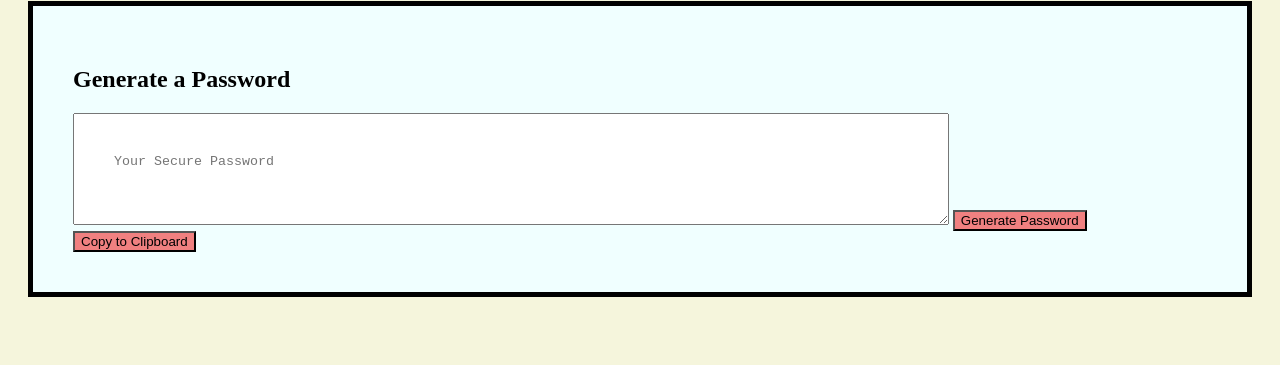
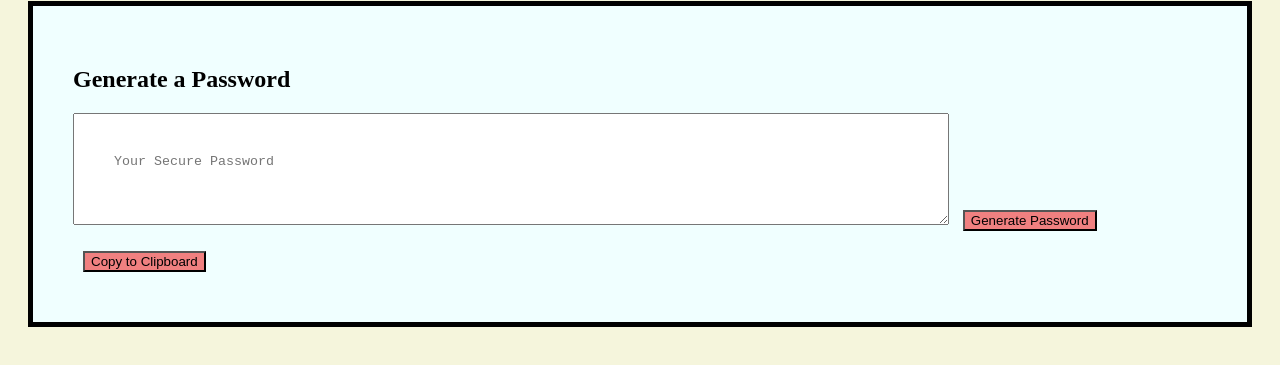
Before and after one commit to andyrich75/passwordGenerator, a plain HTML site: page index.html in a window 1280 px wide. Shown: the part 79-444 px from the top of the page. Drawn offline with Linux system fonts and the light colour scheme.

Commit message:
added more style

```diff
--- a/assets/css/style.css
+++ b/assets/css/style.css
@@ -23,9 +23,12 @@ section {
 
 #generate {
     background: lightcoral;
-    align-content: inherit;
+    align-content: center;
+    margin: 10px;
 }
 
 #copy {
     background: lightcoral;
+    align-content: center;
+    margin: 10px;
 }
```
